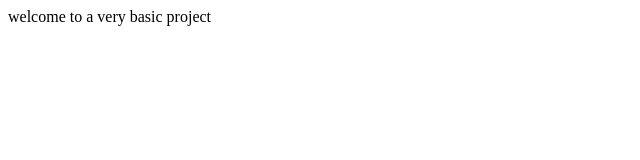
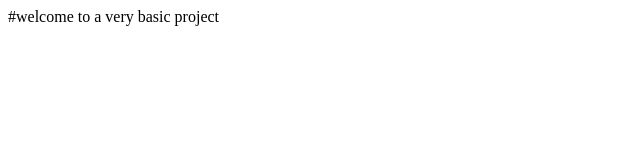
Before and after one commit to aseeladel1/Example1, a plain HTML site: page index.html in a window 1280 px wide. Shown: the full height of the page, 0-640 px from the left. Drawn offline with Linux system fonts and the light colour scheme.

Commit message:
initial commit

```diff
--- a/index.html
+++ b/index.html
@@ -2,7 +2,7 @@
 <html>
 <head>
     <body>
-        welcome to a very basic project
+        #welcome to a very basic project
     </body>
 </head>
 </html>
```
